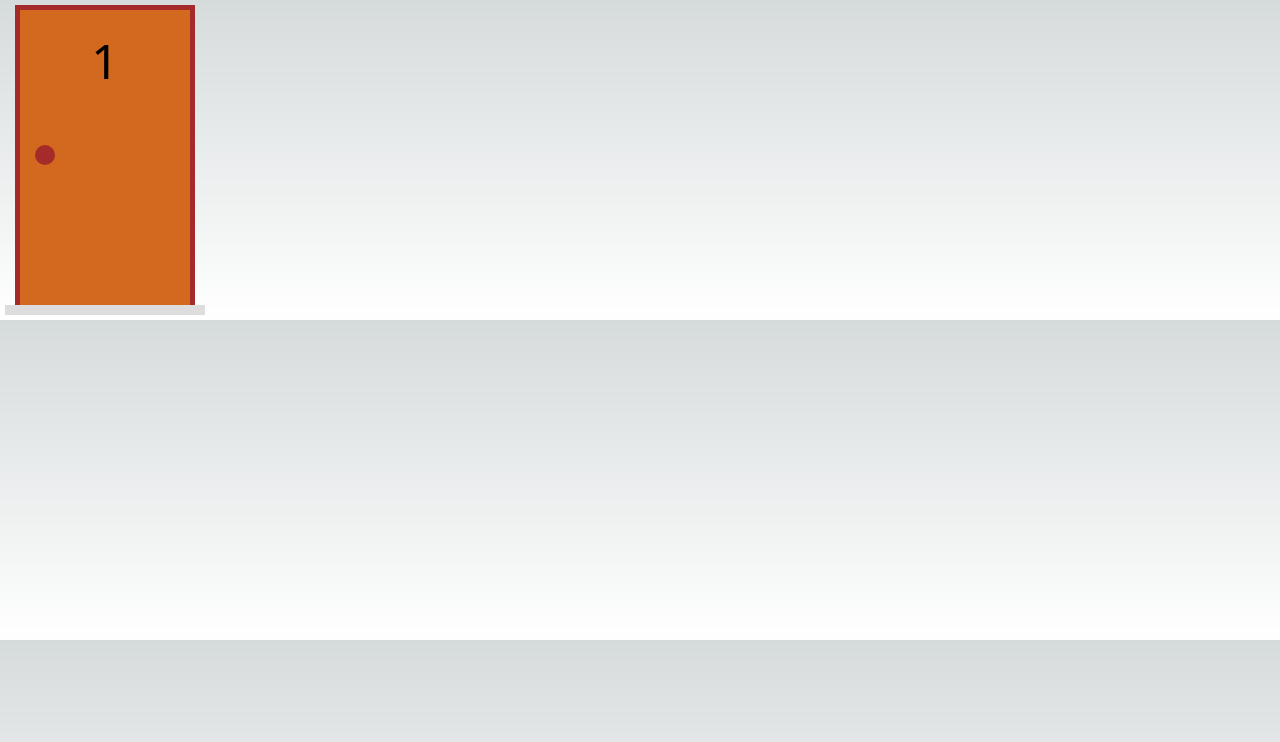
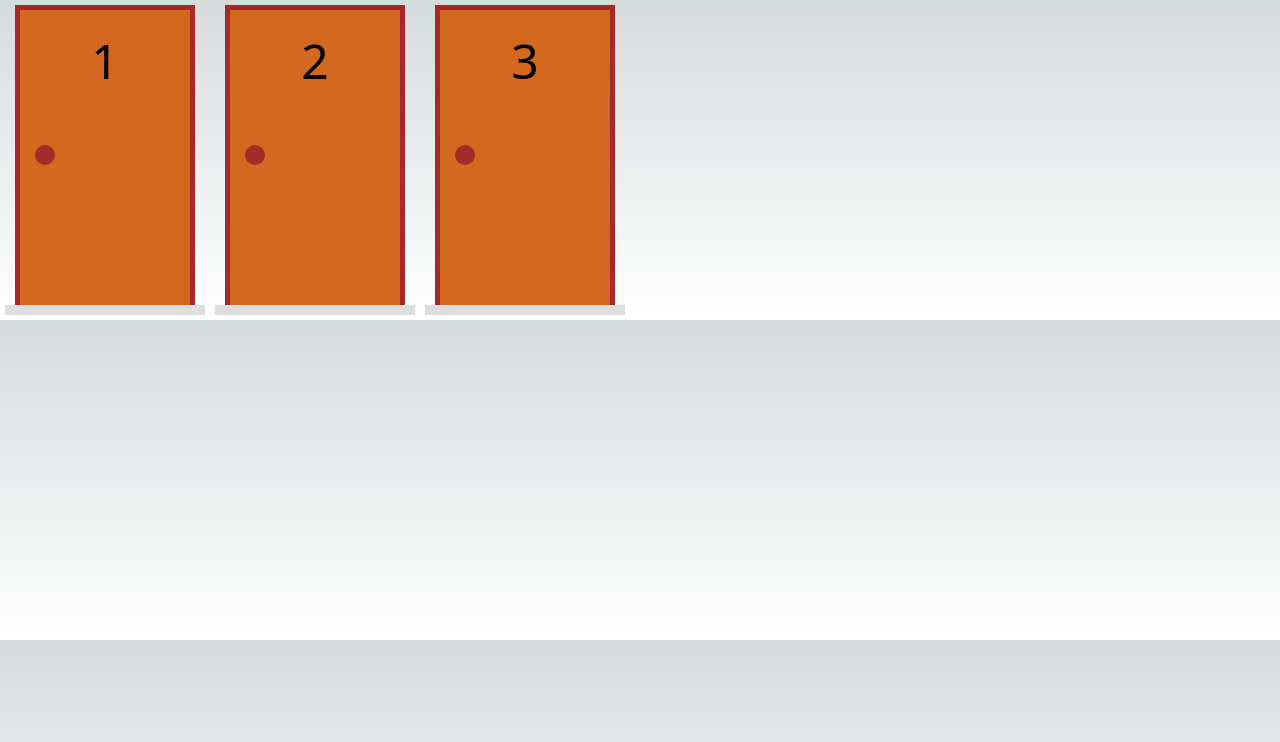
Before and after one commit to gaabiceranto/monty-hall, a Next.js app: page / in a window 1280 px wide. Shown: the top 742 px of the page. Built offline with nearby package versions, Linux system fonts and the light colour scheme.

Commit message:
add update doors function

```diff
--- a/src/components/Door.tsx
+++ b/src/components/Door.tsx
@@ -8,7 +8,7 @@ interface DoorProps{
 }
 
 export default function Door(props:DoorProps) {
-    const door = props.value
+  const door = props.value
   const select = door.select && !door.open ? styles.select : ''
 
   const changeSelection = (e: any) => props.onChange(door.changeSelection());
--- /dev/null
+++ b/src/functions/doors.ts
@@ -0,0 +1,18 @@
+import DoorModel from "@/model/door";
+
+export function creatDoors(amount: number, select: number): DoorModel[] {
+
+    return Array.from({ length: amount }, function (_,i)  {
+    const number = i + 1;
+    const haveAGift = number === select;
+    return new DoorModel(number, haveAGift);
+  });
+}
+
+export const updateDoors = (doors: DoorModel[], modifyDoor: DoorModel): DoorModel[] => {
+  return doors.map((currentDoor) => {
+    const likeAmodify = currentDoor.number === modifyDoor.number;
+
+    return likeAmodify ? modifyDoor : currentDoor;
+  });
+};
--- a/src/pages/index.tsx
+++ b/src/pages/index.tsx
@@ -1,23 +1,24 @@
-import Head from 'next/head'
-import Image from 'next/image'
-import styles from '@/styles/Home.module.css'
-import Gift from '../components/Gift'
-import Door from '../components/Door'
-import DoorModel from '../model/door'
-import { useState } from 'react'
-
+import Head from "next/head";
+import Image from "next/image";
+import styles from "@/styles/Home.module.css";
+import Gift from "../components/Gift";
+import Door from "../components/Door";
+import DoorModel from "../model/door";
+import { useState } from "react";
+import { creatDoors, updateDoors } from "@/functions/doors";
 
 export default function Home() {
-  const [p1,setP1] = useState(new DoorModel(1))
-  const [text,setText] = useState("...")
+  const [doors, setDoors] = useState(creatDoors(3, 2));
+
+  const renderDoors = () => {
+    return doors.map((door) => {
+      return <Door key={door.number} value={door} onChange={newDoor => setDoors(updateDoors(doors,newDoor))} />;
+    });
+  };
 
   return (
     <>
-     <div style={{display:"flex", flexDirection:"column"}}>
-
-       <Door value={p1} onChange={newDoor => setP1(newDoor)} />
-
-     </div>
+      <div style={{ display: "flex" }}>{renderDoors()}</div>
     </>
-  )
+  );
 }
```
